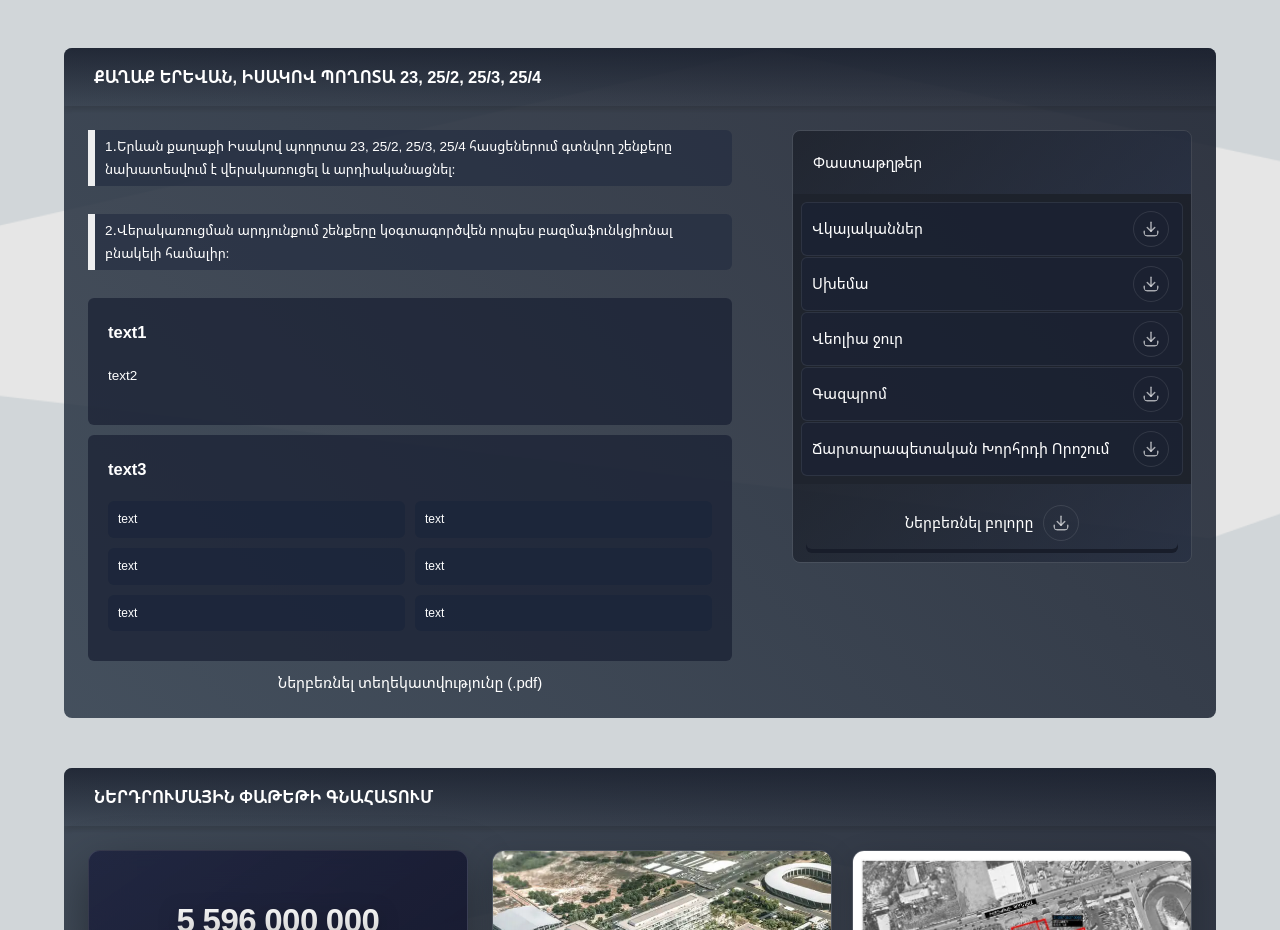
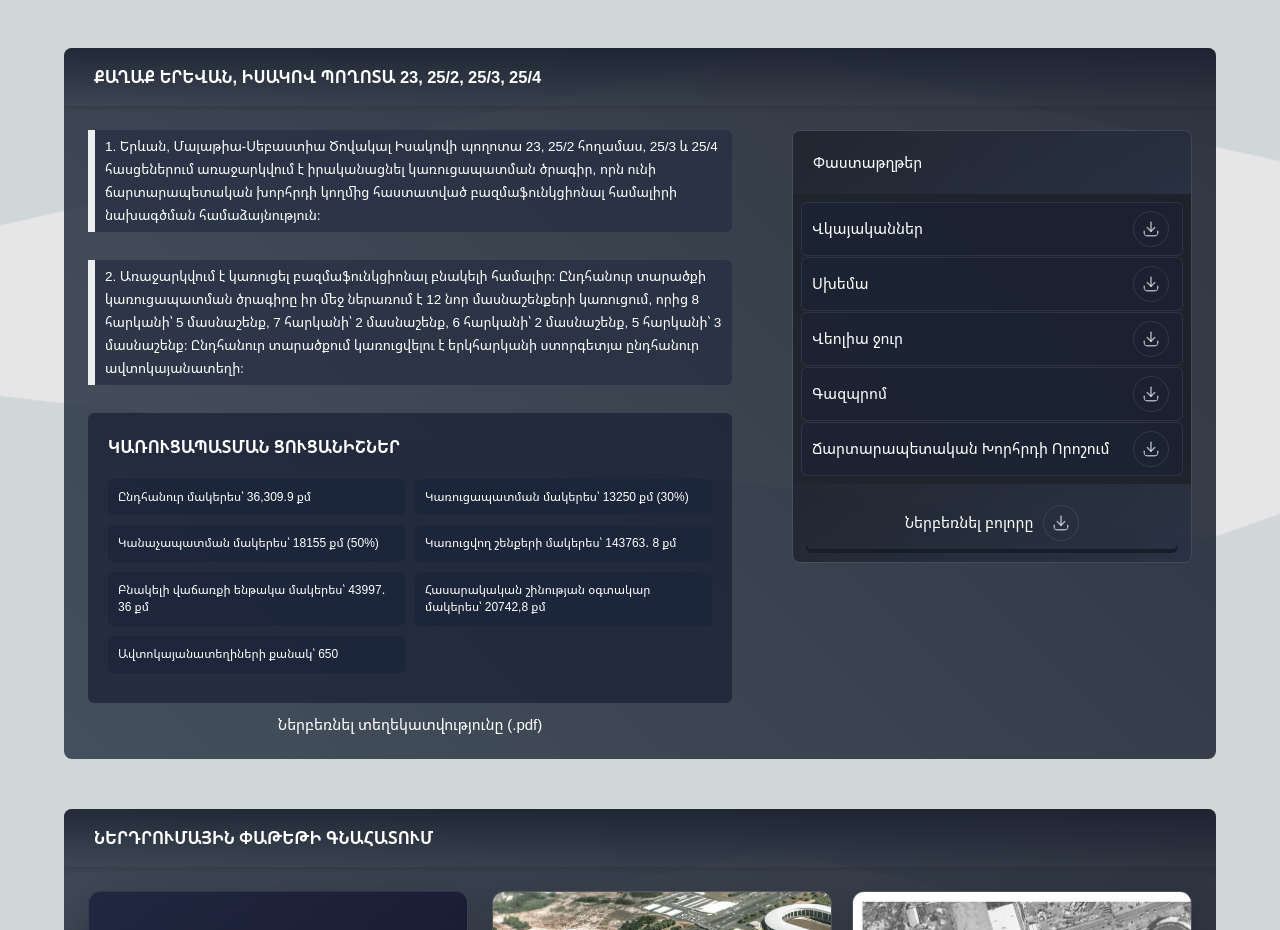
Before and after one commit to ScriptForgeCraft/isakov-prospekt-24, a website built with Vite: page index.html in a window 1280 px wide. Shown: the part 1262-2192 px from the top of the page. Built offline with nearby package versions, Linux system fonts and the light colour scheme.

Commit message:
add text

```diff
--- a/index.html
+++ b/index.html
@@ -271,35 +271,35 @@
 
                     <div class="info-block">
                         <div class="content-block">
-                            <p class="left-shadow">1․Երևան քաղաքի Իսակով պողոտա 23, 25/2, 25/3, 25/4 հասցեներում գտնվող
-                                շենքերը նախատեսվում է վերակառուցել և արդիականացնել։
-                            </p>
-                            <p class="left-shadow">2․Վերակառուցման արդյունքում շենքերը կօգտագործվեն որպես
-                                բազմաֆունկցիոնալ բնակելի համալիր։</p>
+                            <p class="left-shadow">1. Երևան, Մալաթիա-Սեբաստիա Ծովակալ Իսակովի պողոտա 23, 25/2 հողամաս,
+                                25/3 և 25/4 հասցեներում առաջարկվում է իրականացնել կառուցապատման ծրագիր, որն ունի
+                                ճարտարապետական խորհրդի կողմից հաստատված բազմաֆունկցիոնալ համալիրի նախագծման
+                                համաձայնություն։</p>
+
+                            <p class="left-shadow">2. Առաջարկվում է կառուցել բազմաֆունկցիոնալ բնակելի համալիր։ Ընդհանուր
+                                տարածքի կառուցապատման ծրագիրը իր մեջ ներառում է 12 նոր մասնաշենքերի կառուցում, որից 8
+                                հարկանի՝ 5 մասնաշենք, 7 հարկանի՝ 2 մասնաշենք, 6 հարկանի՝ 2 մասնաշենք, 5 հարկանի՝ 3
+                                մասնաշենք։ Ընդհանուր տարածքում կառուցվելու է երկհարկանի ստորգետյա ընդհանուր
+                                ավտոկայանատեղի։</p>
 
                             <div class="block">
-                                <p class="bold-white">text1
-                                </p>
-                                <p>text2</p>
-                            </div>
-                            <div class="block">
-                                <p class="bold-white">text3</p>
+                                <p class="bold-white">ԿԱՌՈՒՑԱՊԱՏՄԱՆ ՑՈՒՑԱՆԻՇՆԵՐ</p>
                                 <ul>
-                                    <li>text</li>
-                                    <li>text</li>
-                                    <li>text</li>
-                                    <li>text</li>
-                                    <li>text</li>
-                                    <li>text</li>
+                                    <li>Ընդհանուր մակերես՝ 36,309.9 քմ</li>
+                                    <li>Կառուցապատման մակերես՝ 13250 քմ (30%)</li>
+                                    <li>Կանաչապատման մակերես՝ 18155 քմ (50%)</li>
+                                    <li>Կառուցվող շենքերի մակերես՝ 143763․ 8 քմ</li>
+                                    <li>Բնակելի վաճառքի ենթակա մակերես՝ 43997․ 36 քմ</li>
+                                    <li>Հասարակական շինության օգտակար մակերես՝ 20742,8 քմ</li>
+                                    <li>Ավտոկայանատեղիների քանակ՝ 650</li>
                                 </ul>
                             </div>
                         </div>
+
                         <div class="download-btns">
                             <a href="./files/տեղեկատվություն.pdf" download class="btn-download-alt"
                                 aria-label="Ներբեռնել PDF փաստաթուղթ 1">
-                                Ներբեռնել
-                                տեղեկատվությունը
-                                (.pdf)
+                                Ներբեռնել տեղեկատվությունը (.pdf)
                             </a>
                         </div>
                     </div>
```
Also changed, not shown: 2 other files.
